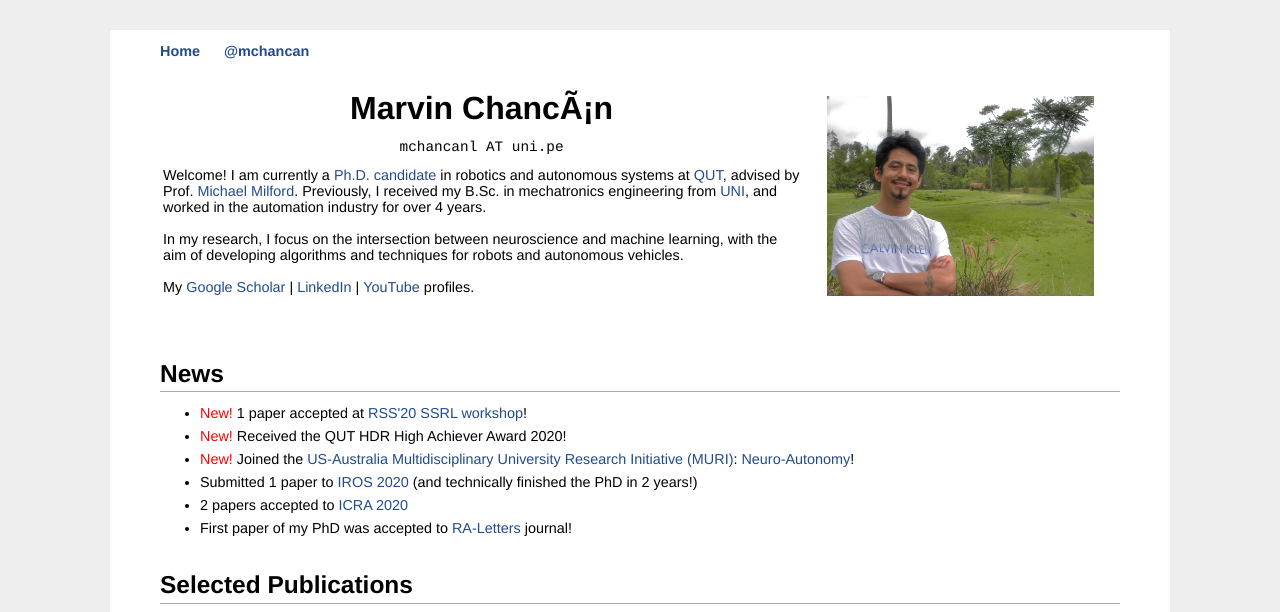
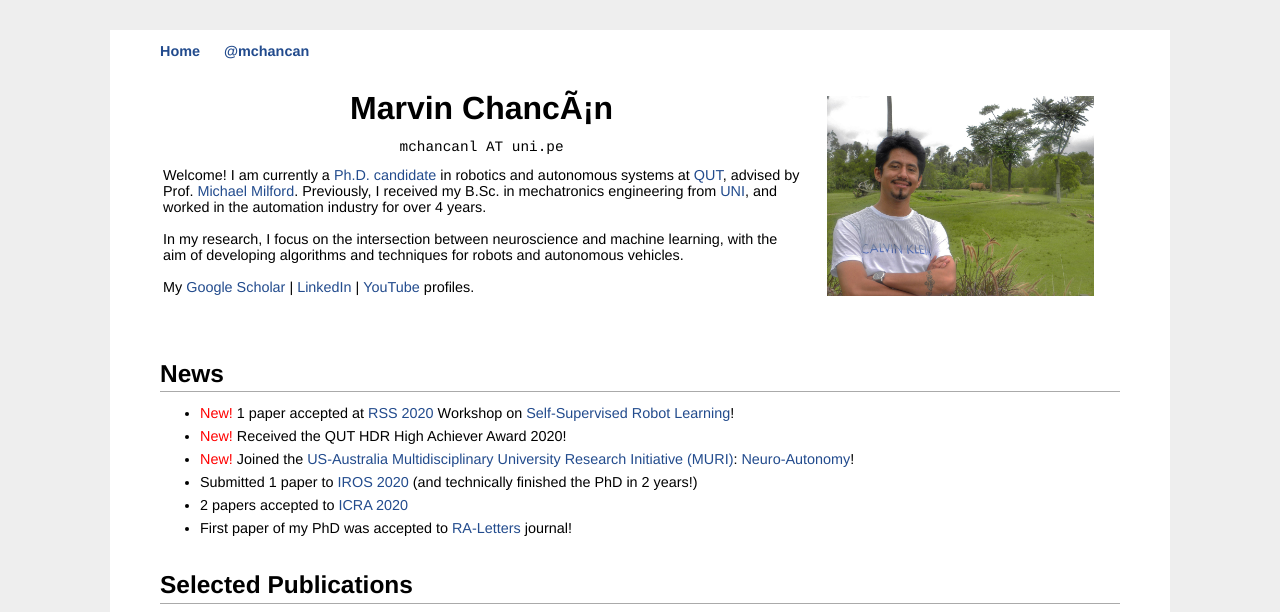
Before and after one commit to mchancan/mchancan.github.io, a Jekyll site: the page built from index.html, in a window 1280 px wide, cut to the strip 0-612 px from the top of the page. Built offline with Jekyll 4.4.1, drawn with Linux system fonts in a browser that asks for light colours; comment, search, counter and statistics services are not loaded.

Commit message:
Update index.html

```diff
--- a/index.html
+++ b/index.html
@@ -30,7 +30,7 @@ title: Marvin's Homepage
 
 <h2>News</h2>
 <ul>
-	<li><font color = 'red'>New!</font> 1 paper accepted at <a href="https://www.brainlinks-braintools.uni-freiburg.de/rss20-ssrl/">RSS'20 SSRL workshop</a>!</li>
+	<li><font color = 'red'>New!</font> 1 paper accepted at <a href="https://roboticsconference.org/">RSS 2020</a> Workshop on <a href="https://www.brainlinks-braintools.uni-freiburg.de/rss20-ssrl/">Self-Supervised Robot Learning</a>!</li>
 	<li><font color = 'red'>New!</font> Received the QUT HDR High Achiever Award 2020!</a></li>
 	<li><font color = 'red'>New!</font> Joined the <a href="http://sites.bu.edu/neuroautonomy/">US-Australia Multidisciplinary University Research Initiative (MURI)</a>: <a href="https://research.qut.edu.au/qcr/research/ausmuri-neuro-autonomy-neuroscience-inspired-perception-navigation-and-spatial-awareness-for-autonomous-robots/">Neuro-Autonomy</a>!</li>
 	<li>Submitted 1 paper to <a href="http://iros2020.org">IROS 2020</a> (and technically finished the PhD in 2 years!)</li>
```
